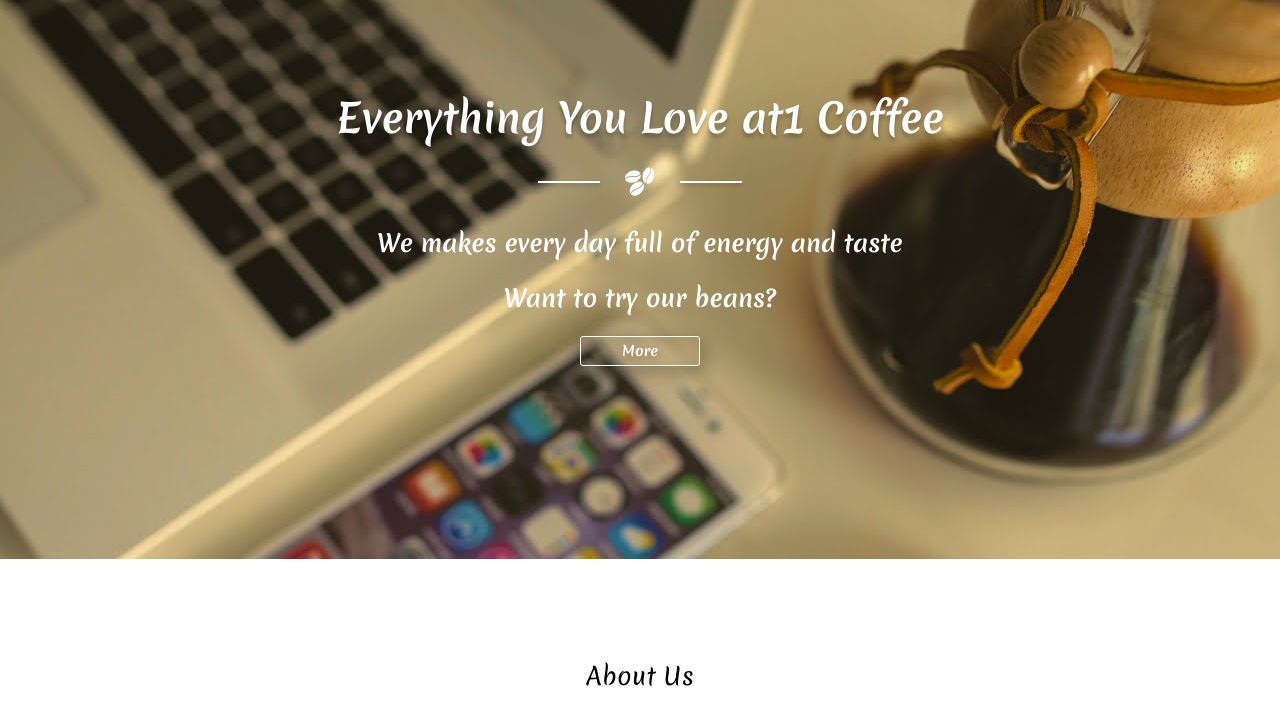
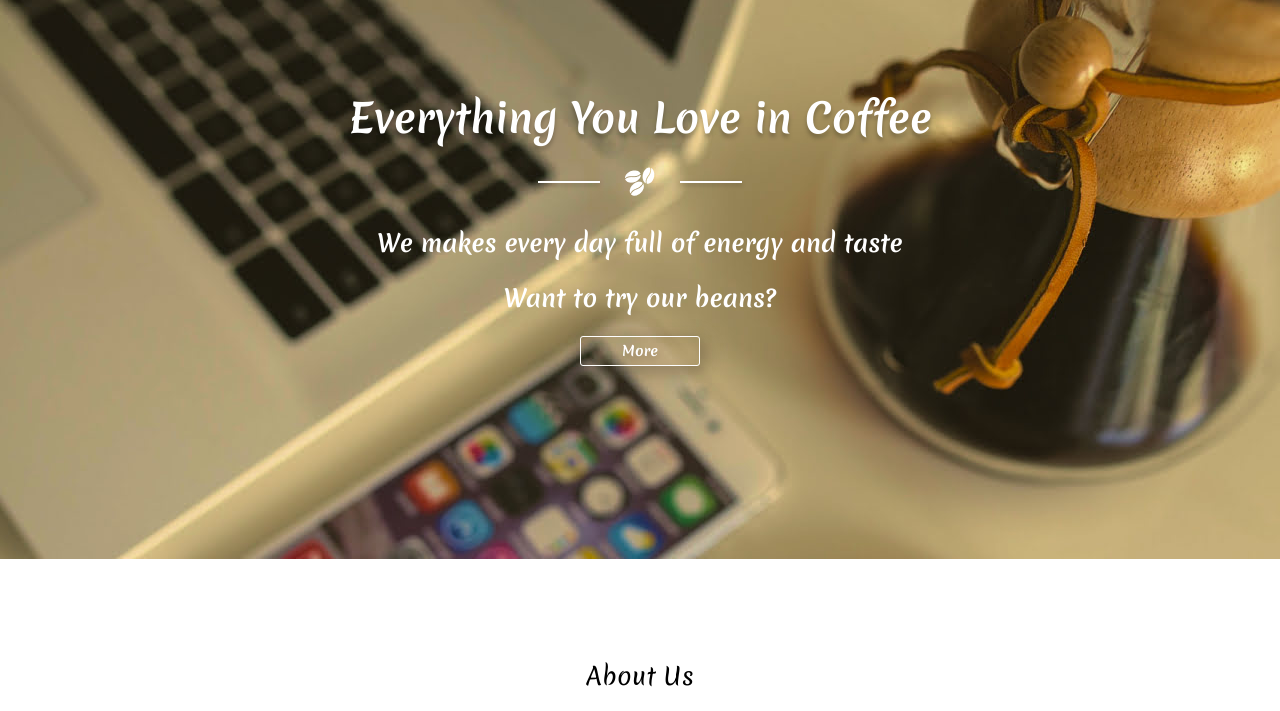
Before and after one commit to Apenflex/React-Coffee-Shop, a React app: page / in a window 1280 px wide. Shown: the part 81-792 px from the top of the page. Built offline with nearby package versions, Linux system fonts and the light colour scheme.

Commit message:
try another one build

```diff
--- a/src/components/mainBlockHome/MainBlockHome.js
+++ b/src/components/mainBlockHome/MainBlockHome.js
@@ -8,7 +8,7 @@ const MainBlockHome = () => {
         <section className='main-section'>
             <div className="container">
                 <div className="main-page-header-block">
-                    <h1 className="main-page-header">Everything You Love at1 Coffee</h1>
+                    <h1 className="main-page-header">Everything You Love in Coffee</h1>
                     <div className="img">
                         <img src={coffeBeamWhite} alt="coffeBeamWhite" />
                     </div>
```
Also changed, not shown: build/asset-manifest.json, build/index.html.
